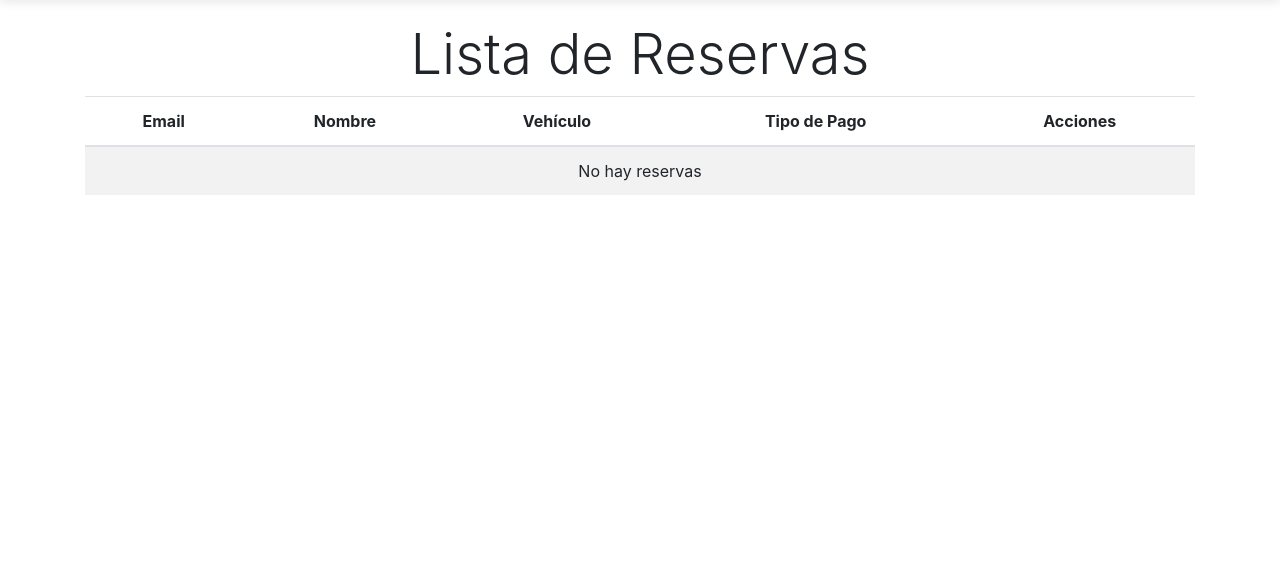
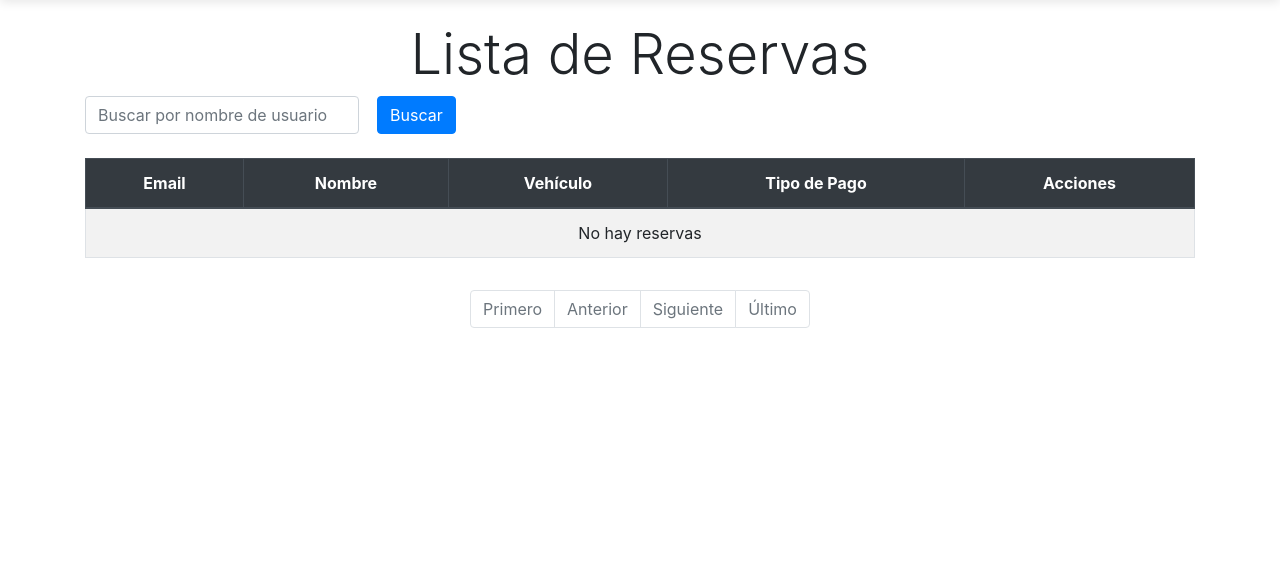
Before and after one commit to MarceloCaballeroo/examen_proyecto, a Django app: page /reservas/reservas/ in a window 1280 px wide. Shown: the part 75-659 px from the top of the page. Run offline with Django 5.2, Linux system fonts and the light colour scheme; a user stored in the database is signed in; data that the repository does not hold is empty.

Commit message:
mejora reservacion

```diff
--- a/examen/reservas/templates/reservas/confirmar_eliminacion.html
+++ b/examen/reservas/templates/reservas/confirmar_eliminacion.html
@@ -9,7 +9,7 @@
         {% csrf_token %}
         <div class="text-center">
             <button type="submit" class="btn btn-danger">Eliminar</button>
-            <a href="{% url 'lista_reservas' %}" class="btn btn-secondary">Cancelar</a>
+            <a href="{% url 'reserva_lista' %}" class="btn btn-secondary">Cancelar</a>
         </div>
     </form>
 </div>
--- a/examen/reservas/templates/reservas/lista_reservas.html
+++ b/examen/reservas/templates/reservas/lista_reservas.html
@@ -6,8 +6,17 @@
 {% block content %}
 <div class="container mt-5 pt-5">
     <h1 class="display-4 text-center">Lista de Reservas</h1>
-    <table class="table table-striped">
-        <thead>
+    <div class="d-flex justify-content-between align-items-center mb-4">
+        <form method="get" action="{% url 'reserva_lista' %}" class="form-inline">
+            <input type="text" name="q" class="form-control mr-2" placeholder="Buscar por nombre de usuario" value="{{ query }}">
+            <button type="submit" class="btn btn-primary">Buscar</button>
+        </form>
+    </div>
+    <div class="row justify-content-center">
+        <div class="col-md-12">
+            <div class="table-responsive">
+                <table class="table table-bordered table-striped table-hover">
+                    <thead class="thead-dark">
                         <tr>
                             <th>Email</th>
                             <th>Nombre</th>
@@ -24,7 +33,7 @@
                                 <td>{{ reserva.vehiculo }}</td>
                                 <td>{{ reserva.tipo_pago }}</td>
                                 <td>
-                    <a href="{% url 'eliminar_reserva' reserva.pk %}" class="btn btn-danger btn-sm">Eliminar</a>
+                                    <a href="{% url 'eliminar_reserva' reserva.pk %}" class="btn btn-danger btn-sm"><i class="fas fa-trash-alt">Eliminar</i></a>
                                 </td>
                             </tr>
                         {% empty %}
@@ -35,4 +44,54 @@
                     </tbody>
                 </table>
             </div>
+            <div class="d-flex justify-content-center mt-3">
+                <nav aria-label="Page navigation">
+                    <ul class="pagination">
+                        {% if reservas.has_previous %}
+                            <li class="page-item">
+                                <a class="page-link" href="?page=1&q={{ query }}">Primero</a>
+                            </li>
+                            <li class="page-item">
+                                <a class="page-link" href="?page={{ reservas.previous_page_number }}&q={{ query }}">Anterior</a>
+                            </li>
+                        {% else %}
+                            <li class="page-item disabled">
+                                <span class="page-link">Primero</span>
+                            </li>
+                            <li class="page-item disabled">
+                                <span class="page-link">Anterior</span>
+                            </li>
+                        {% endif %}
+                        {% for num in reservas.paginator.page_range %}
+                            {% if reservas.number == num %}
+                                <li class="page-item active">
+                                    <span class="page-link">{{ num }}</span>
+                                </li>
+                            {% elif num > reservas.number|add:'-3' and num < reservas.number|add:'3' %}
+                                <li class="page-item">
+                                    <a class="page-link" href="?page={{ num }}&q={{ query }}">{{ num }}</a>
+                                </li>
+                            {% endif %}
+                        {% endfor %}
+                        {% if reservas.has_next %}
+                            <li class="page-item">
+                                <a class="page-link" href="?page={{ reservas.next_page_number }}&q={{ query }}">Siguiente</a>
+                            </li>
+                            <li class="page-item">
+                                <a class="page-link" href="?page={{ reservas.paginator.num_pages }}&q={{ query }}">Último</a>
+                            </li>
+                        {% else %}
+                            <li class="page-item disabled">
+                                <span class="page-link">Siguiente</span>
+                            </li>
+                            <li class="page-item disabled">
+                                <span class="page-link">Último</span>
+                            </li>
+                        {% endif %}
+                    </ul>
+                </nav>
+            </div>
+        </div>
+    </div>
+</div>
 {% endblock %}
--- a/examen/reservas/views.py
+++ b/examen/reservas/views.py
@@ -17,7 +17,7 @@ def socio_view(request):
                 reserva.email = request.POST.get('email')
                 reserva.nombre = request.POST.get('nombre')
             reserva.save()
-            return redirect('reserva_lista')
+            return redirect('home')
     else:
         form = ReservaForm()
     return render(request, 'reservas/socio.html', {'form': form, 'user': request.user})
```
Also changed, not shown: examen/reservas/templates/reservas/socio.html (+6 -6 lines), examen/db.sqlite3. Lines whose indentation alone changed are shown as unchanged.
